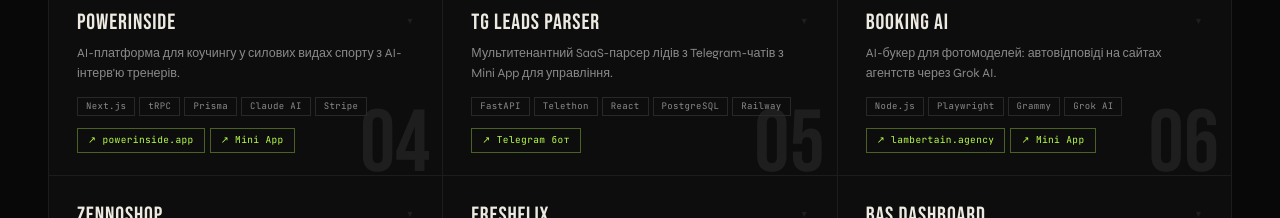
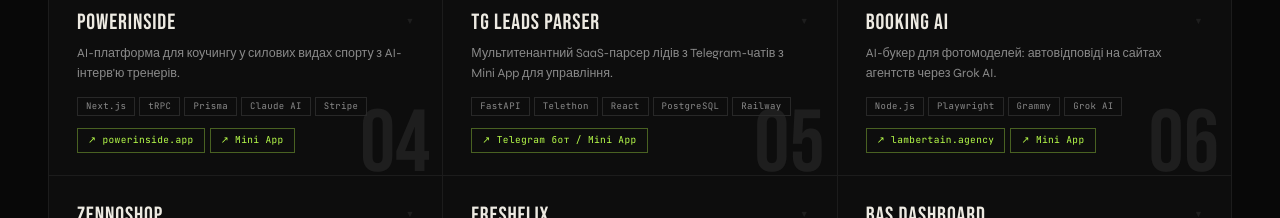
Before and after one commit to Lambertain/lambertain-site, a Next.js app: page / in a window 1280 px wide. Shown: the part 2840-3058 px from the top of the page. Built offline with nearby package versions, Linux system fonts and the light colour scheme.

Commit message:
fix: tg leads parser label as bot + mini app

```diff
--- a/src/data/projects.ts
+++ b/src/data/projects.ts
@@ -84,7 +84,7 @@
     tags: ["FastAPI", "Telethon", "React", "PostgreSQL", "Railway"],
     categories: ["telegram", "saas"],
     links: [
-      { url: "https://t.me/tgleadsparser_bot", label: "Telegram бот" },
+      { url: "https://t.me/tgleadsparser_bot", label: "Telegram бот / Mini App" },
     ],
     noUrlReason: null,
   },
```
